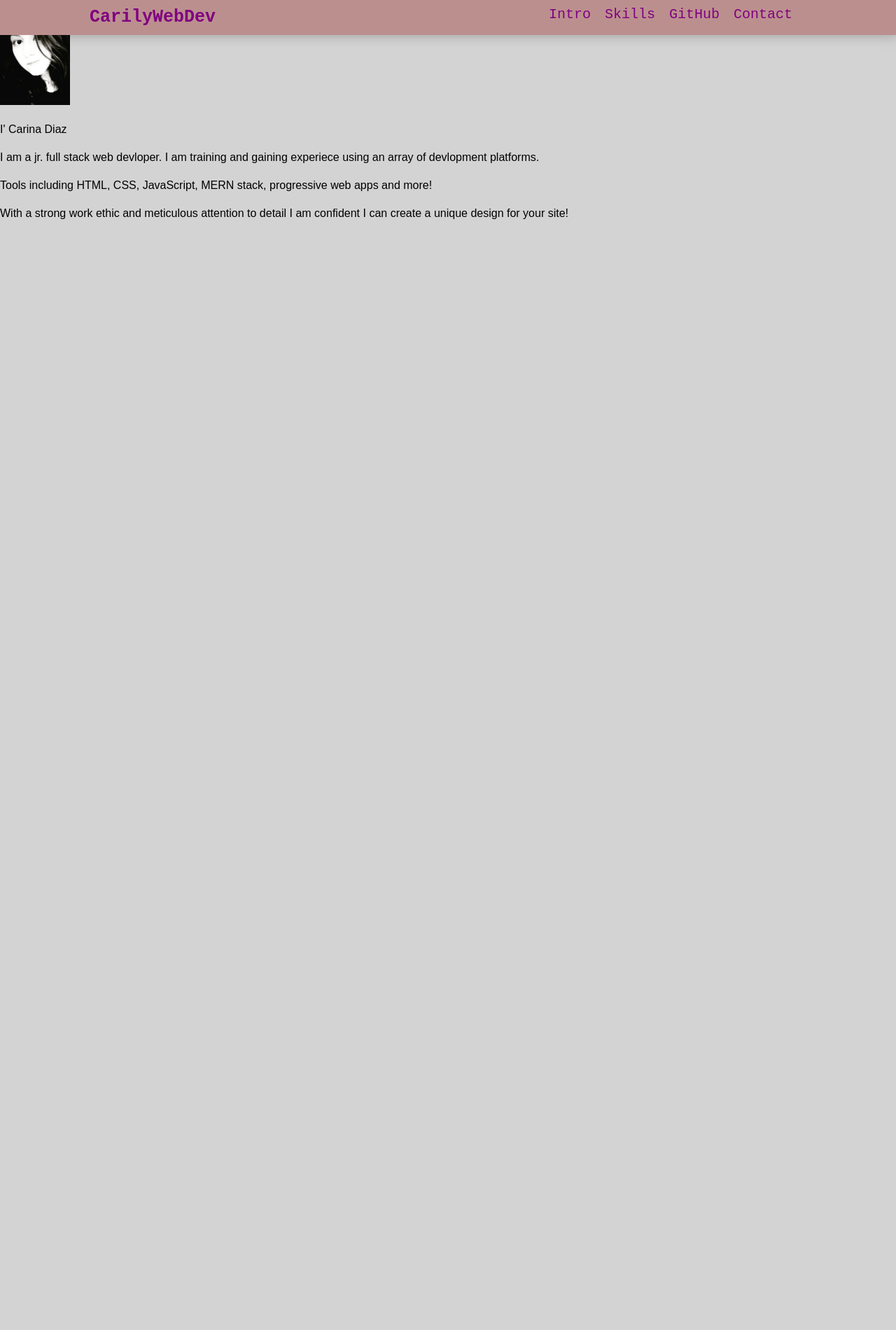
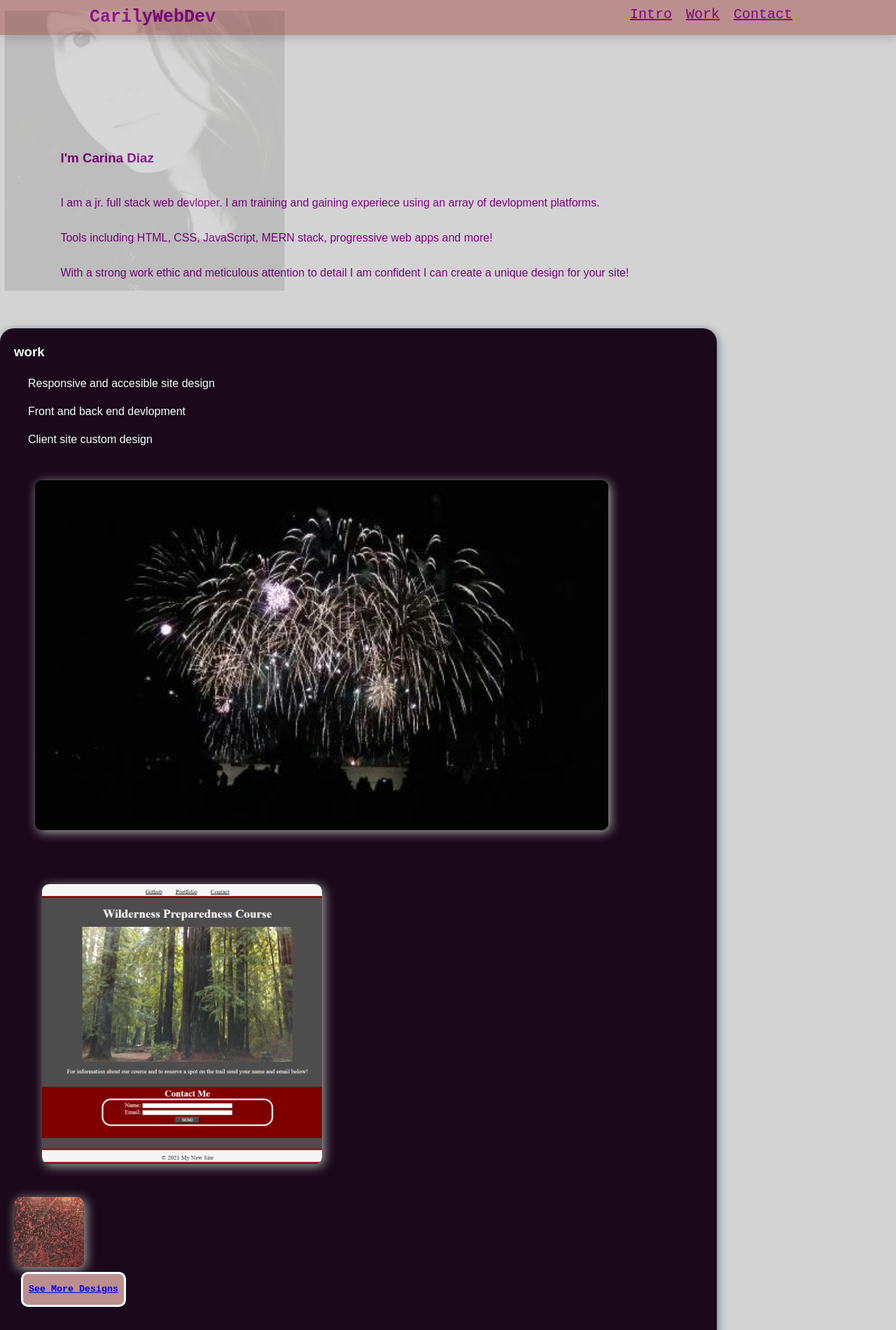
Before and after one commit to Modsia16/carilywebdev-portfolio, a plain HTML site: page index.html in a window 1280 px wide. Shown: the top 1900 px of the page at 70% size. Before the commit the page ends 810 px from the top, so only its background shows below. Drawn offline with Linux system fonts and the light colour scheme.

Commit message:
images added

```diff
--- a/index.html
+++ b/index.html
@@ -8,57 +8,84 @@
     </head>
     <body>
         <section>
+            <!--<img src="9045.jpg" width="100%" height="100%">-->
                 <!--possibly remove header, removed header-->
                 <!--Hello for the top of the page-->
                 <!--site navigation area-->
+            <div id="home">
             <nav class="navigation">
-                    <a href="#" class="CarilyWebDev" alt="CarilyWebDev">CarilyWebDev</a>
+                <a class="CarilyWebDev" alt="CarilyWebDev">CarilyWebDev</a>
                 <ul class="nav__links">
-                        <li><a href="#introduction" class="topicone">Intro</a></li>
-                        <li><a href="#skills" class="topictwo">Skills</a></li>
-                        <li><a href="#GitHub" class="topicthree">GitHub</a></li>
-                        <li><a href="#Contact" class="topicfour">Contact</a></li>
+                    <li><a href="#introduction" class="topic">Intro</a></li>
+                    <li><a href="#skillset" class="topic">Work</a></li>
+                    <li><a href="#contact" class="topic">Contact</a></li>
                 </ul>
+            </div>
             </nav>
-
     <!--bones of body, basics down edit and replace as needed-->
             <!--use unique classes for styling-->
+
             <section class="intro" id="introduction">
+                <div class="intro-container">
                         <!--Hello I am Carina Diaz-->
-                <img src="IMG_20180216_224119_466.jpg"  alt="a photo of Carina Diaz">
-                <p class="section-intro">I' Carina Diaz</p>
+                <img title="me" src="IMG_20180216_224119_466.jpg" class="me" alt="a photo of Carina Diaz"/>
+                <h1 class="section-intro">I'm Carina Diaz</h1>
                 <p>I am a jr. full stack web devloper. I am training and gaining experiece using an array of devlopment platforms.</p>
                 <p>Tools including HTML, CSS, JavaScript, MERN stack, progressive web apps and more!</p>
                 <p>With a strong work ethic and meticulous attention to detail I am
                     confident I can create a unique design for your site!</p>
+            </div>
             </section>
-<!--make buttons for Github and work designs-->
+
+<!--make buttons and work designs-->
 <!--(<button></button>)<button class="see designs-button" class="see Github button" class="see-socialmedia button"-->
-            <!--Skills section
+            <div class="skill-section">
             <section class="skillset" id="skillset">
-                <h1 class="skills">Skills</h1>
-                    <ul class="skills-info">
-                    <li>Responsive and accesible site design</li>
-                    <li>Front and back end devlopment</li>
-                    <li>Client site custom design</li>
-                    </ul>
-            </section>-->
-
-<!--
-            <section class="github" id="GitHub">
-                <h1 class="github-info">Github</h1>
+                <h1 class="skills">work</h1>
+                    <p>Responsive and accesible site design</p>
+                    <p>Front and back end devlopment</p>
+                    <p>Client site custom design</p>
+                    <div>
+                    <img title="fireworks" src="1142.jpg" class="fireworks" alt="fireworks"/>
+                        <!--<div class="text-block-fireworks">
+                        <h4>Pyrotechnics</h4>
+                        <p>Light up the night</p>
+                        </div>-->
+                    </div>
+                    <div>
+                        <img title="landing page" src="landing.jpg" class="landing" alt="landing"/>
+                           <!--<div class="text-block-landing">
+                            <h4>Wilderness course</h4>
+                            <p>What an adventure</p>
+                            </div>-->
+                    </div>
+                    <div>
+                    <img title="confetti" src="9045.jpg" class="confetti" alt="confetti"/>
+                        <!--<div class="text-block-confetti">
+                        <h4>Event planning</h4>
+                        <p>Celebrate big events</p>
+                        </div>-->
+                    </div>
+                    <button class="work-button"><a href="https://modsia16.github.io/Landing-page-project/" target="_blank">See More Designs</a></button>
+                </section>
+            </div>
+            <div class="social-section">
+            <section class="contact" id="contact">
+                <h1 class="social-info">My Network</h1>
                     <p>Check out my GitHub site to see some of my work!</p>
-                    <p><a href="https://github.com/Modsia16" target="_blank">Github</a></p></p>
-            </section>-->
-
-    <!-- not sure if i want to put my contact in the footer instead-->
-               <!-- <footer>
-                    <section class="Contact" id="Contact">
-                        <h1 class="contact-info">Contact</h1>
-                        <p><a href="mailto: carilywebdev@gmail.com"></a>email: carilywebdev.gmail.com</p>
+                    <button class="github-button"><a href="https://github.com/Modsia16" target="_blank">Github</a></button>
+                    <button class="email-button">Contact Me!</button>
             </section>
-                </footer>-->
             </div>
+            <div class="container">
+            <section>
+                <!--<img src="IMG_20180216_224119_466.jpg" class="me" alt="a photo of Carina Diaz">-->
+            </section>
+            </div>
+            <footer>
+                <!--fix to bottom and brand-->
+                <h1><a href="#home" class="back-to-top">CarilyWebDev</a></h1>
+            </footer>
         </section>
     </body>
 </html>
--- a/style.css
+++ b/style.css
@@ -1,8 +1,10 @@
+@charset "UTF-8";
+
 body {
     background-color: lightgray;
     margin: 0px;
     padding: 0px;
-    color: black;
+    color: purple;
     font-family: Arial, Helvetica, sans-serif;
     font-size: var(--font-size-body);
     line-height: 1.5;
@@ -12,16 +14,14 @@ ul {
     list-style: none;
 }
 
-a {
-    text-decoration: none;
+a:visited {
+    color: inherit;
 }
 
 section {
     width: 100%;
-    height: 95vh;
-    background-image: "9045.jpg";
-    background-repeat: no-repeat;
-    background-size: cover;
+    height: 50vh;
+    position: relative;
 }
 
 nav {
@@ -46,8 +46,9 @@ nav ul {
 nav ul li a {
     margin: 10px;
     font-family: OCR A std, monospace;
-    color: purple;
-    font-weight: 600 bold;
+    color:royalblue;
+    font-size: 20px;
+    font-weight: 600;
 }
 
 .CarilyWebDev {
@@ -57,56 +58,180 @@ nav ul li a {
     font-size: 25px;
 }
 
-.topicone {
+.topic {
     font-family: OCR A std, monospace;
+    font-weight: 500;
+    color: purple;
+}
+
+/*.intro img {
+    width: 250px;
+    height: 250px;
+}*/
+
+/*.contact img {
+    width: 50px;
+    height: 50px;
+}*/
+
+.section-intro h1 {
+    font-weight: bold;
+}
+
+.intro p {
+    font-weight: 500;
+}
+
+
+.intro-container p :nth-child(1) {
+    font-family: OCR A std, monospace;
+    font-weight: bold;
+    color:purple;
+    font-size: 20px;
+}
+
+.intro-container p :nth-child(2) {
+    font-family: OCR A std, monospace;
+    font-weight: bold;
     color: purple;
     font-size: 20px;
 }
 
-.topictwo {
+.intro-container p :nth-child(3) {
     font-family: OCR A std, monospace;
-    color: purple;
+    font-weight: bold;
+    color:purple;
     font-size: 20px;
+    line-height: 20px;
 }
 
-.topicthree {
-    font-family: OCR A std, monospace;
-    color: purple;
-    font-size: 20px;
+.intro-container p {
+    left: 50%;
+    line-height: 0px;
+    margin: 50px 0px 25px;
 }
 
-.topicfour {
-    font-family: OCR A std, monospace;
-    color: purple;
-    font-size: 20px;
-}
-/*link content*/
-
-.intro img {
-    width: 100px;
-    height: 100px;
+.intro-container {
+    position: absolute;
+    left: 15%;
+    top: 58%;
+    transform: translate(-13%, -40%);
 }
 
+.work-button, .email-button, .github-button {
+    width: 150px;
+    height: 50px;
+    border: 3px solid azure;
+    color: purple;
+    font-weight: bold;
+    background-color: rosybrown;
+    outline: azure;
+    margin: 0px 10px;
+    border-radius: 10px;
+    font-family: OCR A std, monospace;
+    text-decoration-line: underline;
+}
+
+.work-button {
+    color:purple;
+    background-color: rosybrown;
+    justify-items: baseline;
+}
+
+button:active {
+    transform:scale(1.1);
+}
+
+.skill-section {
+    width: 80%;
+    height: 2000px;
+    background-color: rgb(27, 9, 27);
+    color:azure;
+    border-radius: 20px;
+    box-shadow: 2px 2px 12px slategray;
+    position: relative;
+}
+
+.skills {
+    font-weight: bold;
+    padding-top: 20px;
+}
+
+.skillset, p {
+    font-weight: 500;
+    margin-left: 20px;
+    padding-top:
+}
+
+.landing {
+    border-radius: 10px;
+    border-color:azure;
+    height: 400px;
+    width: 400px;
+    box-shadow: 3px 3px 15px darkgray;
+    margin:40px;
+}
+
+/*.text-block-landing {
+    position: absolute;
+    bottom: 20px;
+    background-color: black;
+    color: white;
+    margin-left: 40px;
+  }
+*/
+
+.fireworks {
+    border-radius: 10px;
+    border-color:azure;
+    height: 500px;
+    width: 80%;
+    box-shadow: 3px 3px 15px darkgray;
+    margin: 30px;
+}
+
+/*.text-block-fireworks {
+    position: relative;
+    background-color: azure;
+    color:black;
+    margin-left: 40px;
+}
+*/
+
+.confetti {
+    border-radius: 10px;
+    border-color:azure;
+    height: 100px;
+    width: 100px;
+    box-shadow: 3px 3px 15px darkgray;
+}
+
+/*
+.text-block-confetti {
+    position: absolute;
+    bottom: 20px;
+    background-color: azure;
+    color:black;
+    margin-left: 40px;
+}*/
 
 
-
-skillset {
-
-}
-
-github {
-    padding: 30px;
-    margin-left: 10px;
+.me {
+    padding-top: 20px;
+    height: 400px;
+    opacity: 0.1;
+    position: absolute;
+    bottom: 0px;
+    transform: translateX(-20%)
 }
 
 
 footer {
-
+    display: flex;
+    justify-content: space-between;
+    background-color: rosybrown;
+    align-items: center;
+    height: 50px;
+    box-shadow: 3px 3px 15px darkgrey;
+    padding: 0px 10%;
 }
-
-Contact {
-    font-size:;
-}*/
-
-
-@charset3 "UTF-8";
```
Also changed, not shown: big basin.jpg (added), landing.jpg (added). Lines whose indentation alone changed are shown as unchanged.
